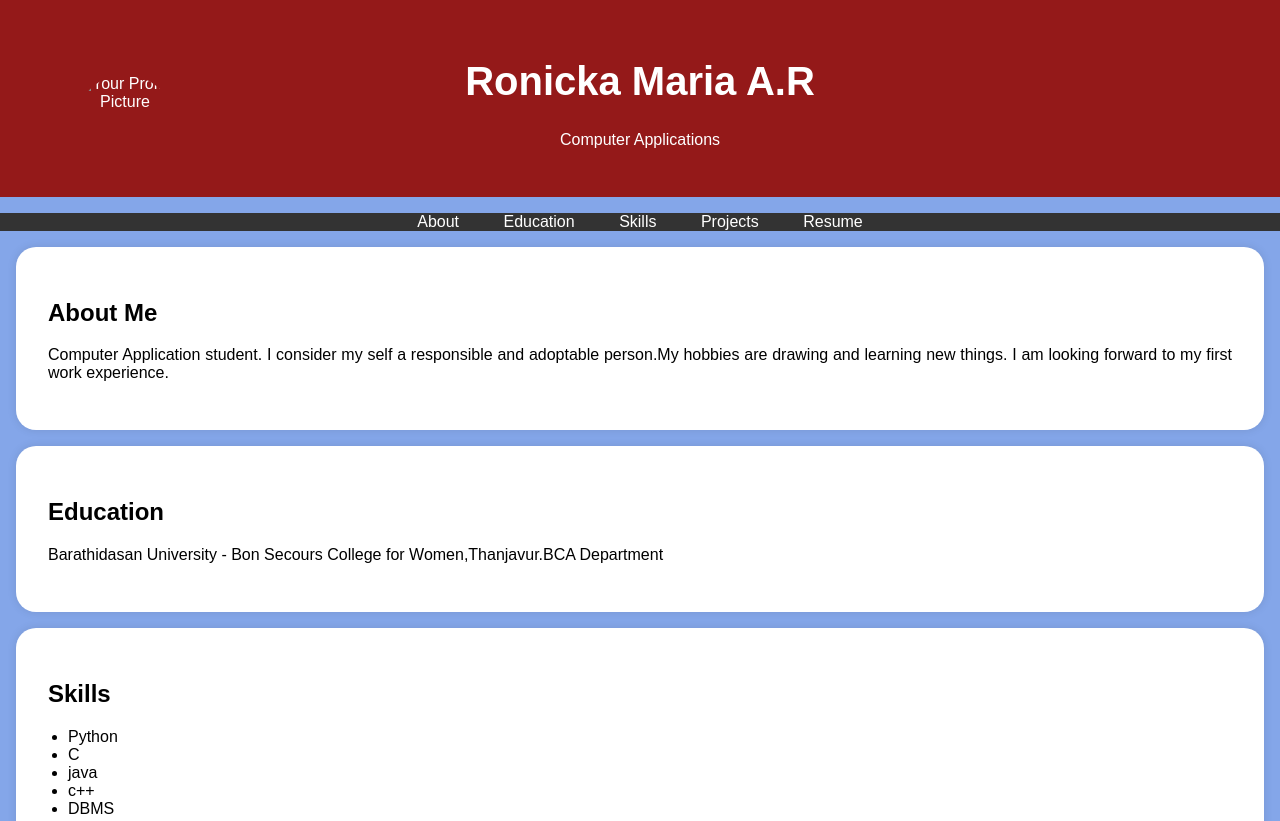
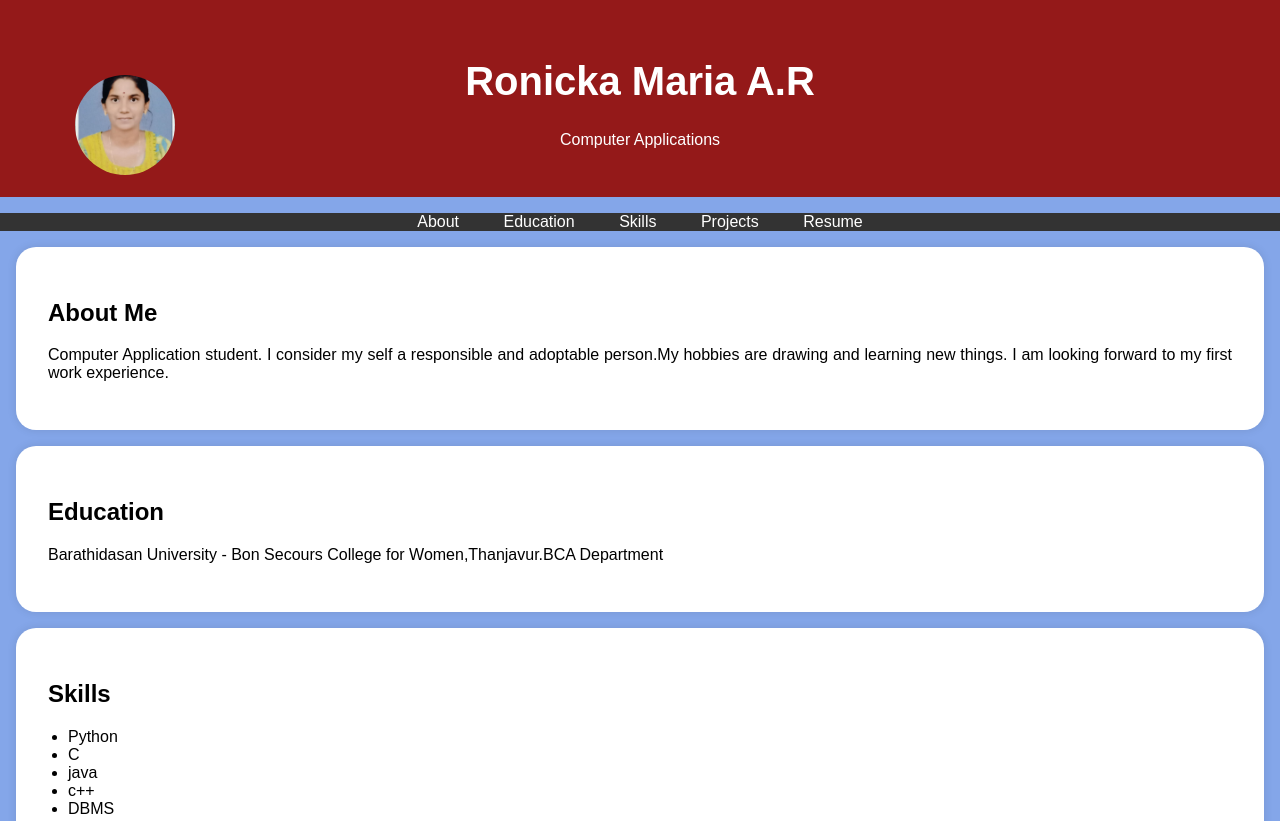
Before and after one commit to ROBERTRONI/digital-portfolio, a plain HTML site: page index.html in a window 1280 px wide. Shown: the top 821 px of the page. Drawn offline with Linux system fonts and the light colour scheme.

Commit message:
Update index.html

```diff
--- a/index.html
+++ b/index.html
@@ -95,7 +95,7 @@
     <header>
         <div class="header-content">
             <!-- Add your profile picture here -->
-            <img src="passport photo.jpg" alt="Your Profile Picture" class="profile-picture">
+            <img src="Ronicka Maria A.R.jpg" alt="Your Profile Picture" class="profile-picture">
             <h1>Ronicka Maria A.R</h1>
             <p>Computer Applications</p>
         </div>
```
